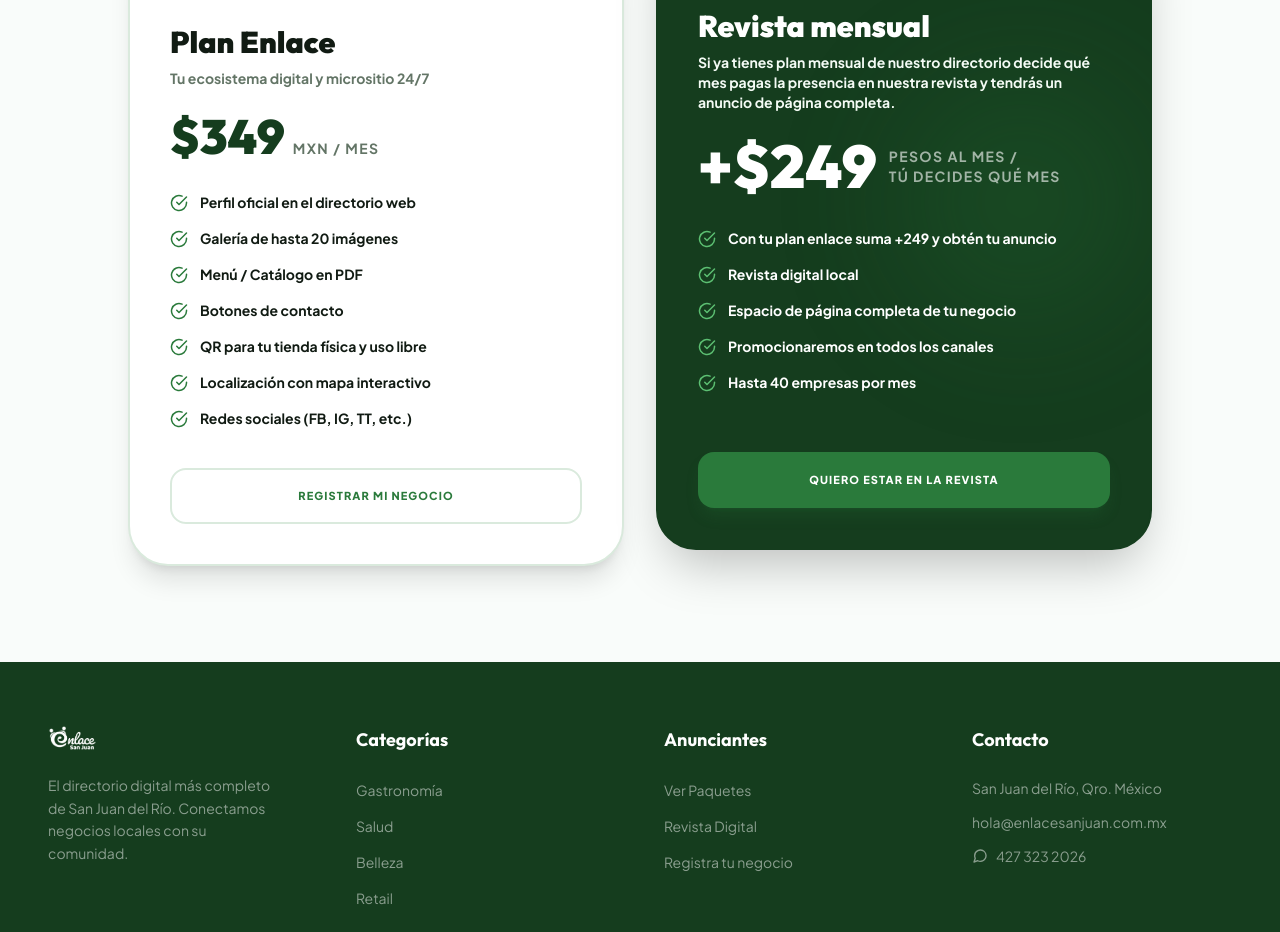
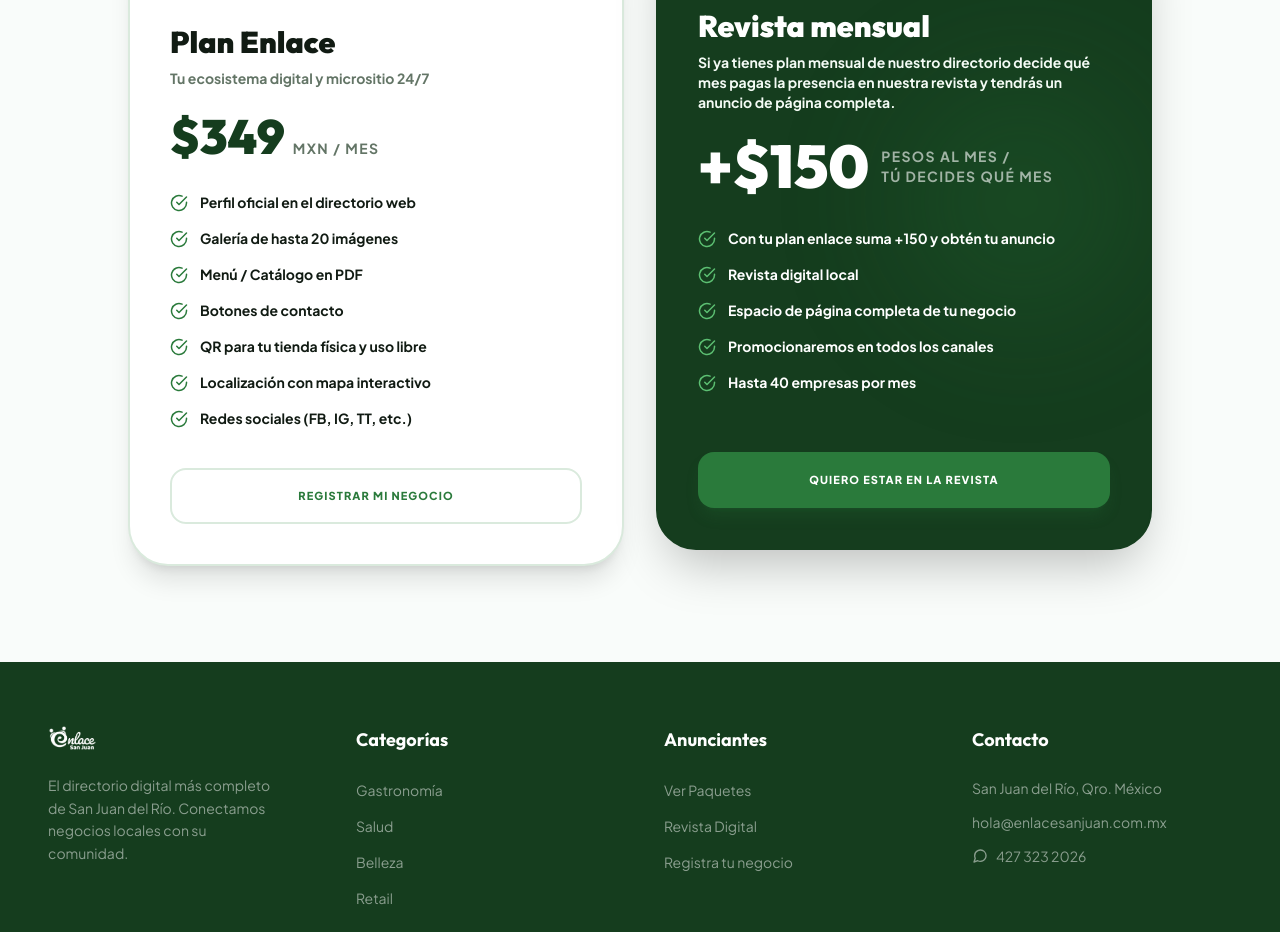
Before and after one commit to mrojasdg/enlace-san-juan, a Next.js app: page /precios in a window 1280 px wide. Shown: the part 5320-6252 px from the top of the page. Built offline with nearby package versions, Linux system fonts and the light colour scheme; no server answers.

Commit message:
Actualizando precio de revista a 150 pesos

```diff
--- a/app/(public)/precios/page.tsx
+++ b/app/(public)/precios/page.tsx
@@ -606,7 +606,7 @@ export default function PreciosPage() {
                 </p>
                 <div className="mt-6 flex flex-col sm:flex-row sm:items-center gap-3">
                   <span className="font-outfit font-black text-6xl text-white leading-none">
-                    +$249
+                    +$150
                   </span>
                   <span className="text-xs sm:text-sm font-bold text-white/60 uppercase tracking-widest leading-relaxed text-left">
                     pesos al mes / <br className="hidden sm:block" />
@@ -617,7 +617,7 @@ export default function PreciosPage() {
 
               <div className="flex-1 space-y-4 mb-10 relative z-10">
                 {[
-                  'Con tu plan enlace suma +249 y obtén tu anuncio',
+                  'Con tu plan enlace suma +150 y obtén tu anuncio',
                   'Revista digital local',
                   'Espacio de página completa de tu negocio',
                   'Promocionaremos en todos los canales',
```
